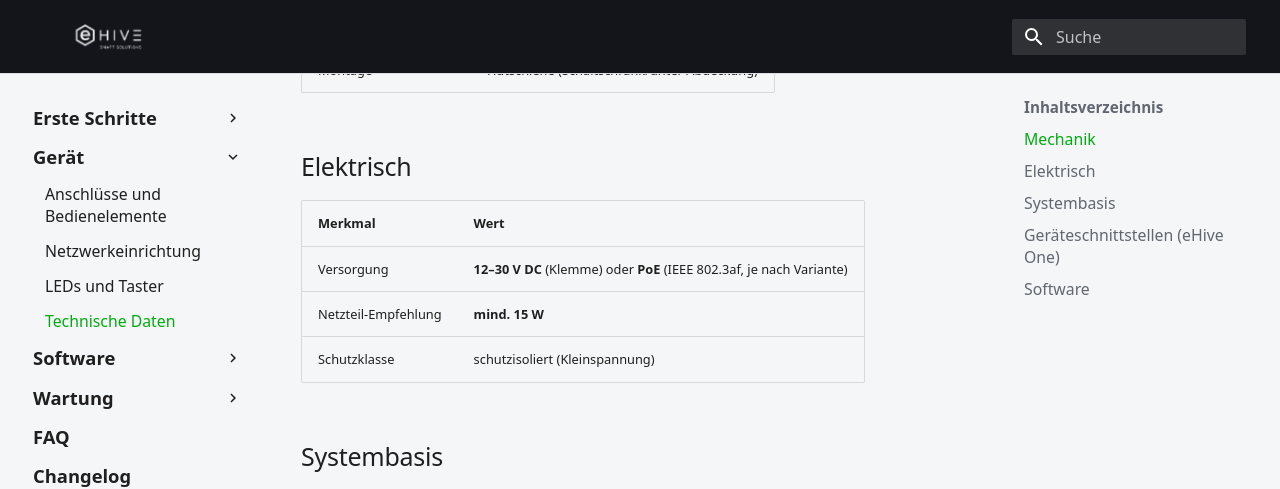
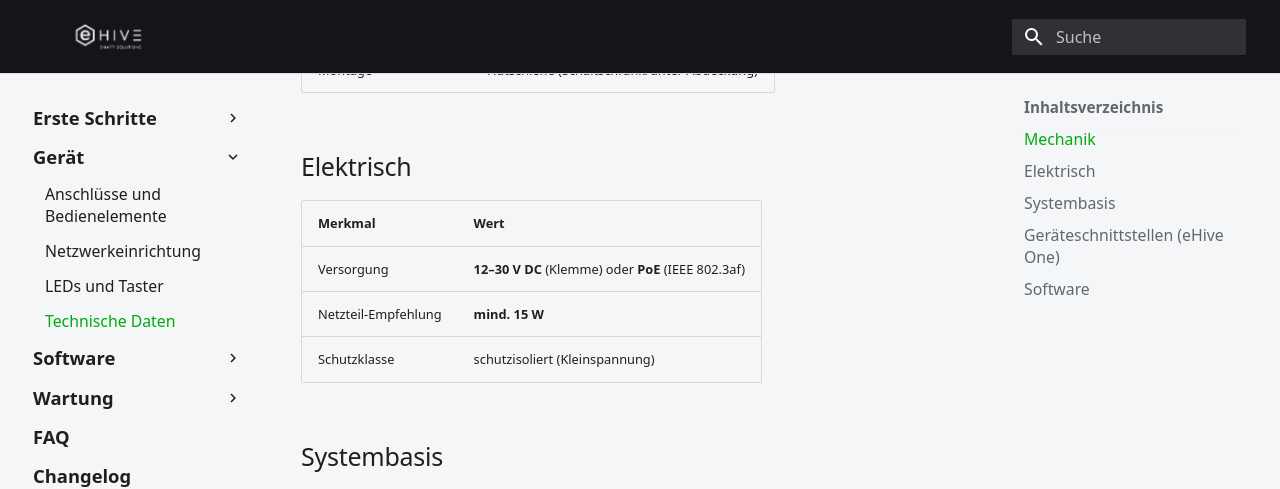
Before and after one commit to ehive-dev/doc, an MkDocs documentation site: the page built from docs/hardware/specs.md, in a window 1280 px wide and 900 px high, scrolled down 346 px. Shown: the top 489 px of the window. Built offline with MkDocs 1.6.1 and Material for MkDocs 9.7.7, drawn with Linux system fonts in a browser that asks for light colours.

Commit message:
docs: passe versorgungstext auf IEEE 802.3af an

```diff
--- a/docs/hardware/specs.md
+++ b/docs/hardware/specs.md
@@ -12,7 +12,7 @@
 
 | Merkmal | Wert |
 |---|---|
-| Versorgung | **12–30 V DC** (Klemme) oder **PoE** (IEEE 802.3af, je nach Variante) |
+| Versorgung | **12–30 V DC** (Klemme) oder **PoE** (IEEE 802.3af) |
 | Netzteil-Empfehlung | **mind. 15 W** |
 | Schutzklasse | schutzisoliert (Kleinspannung) |
 
```
